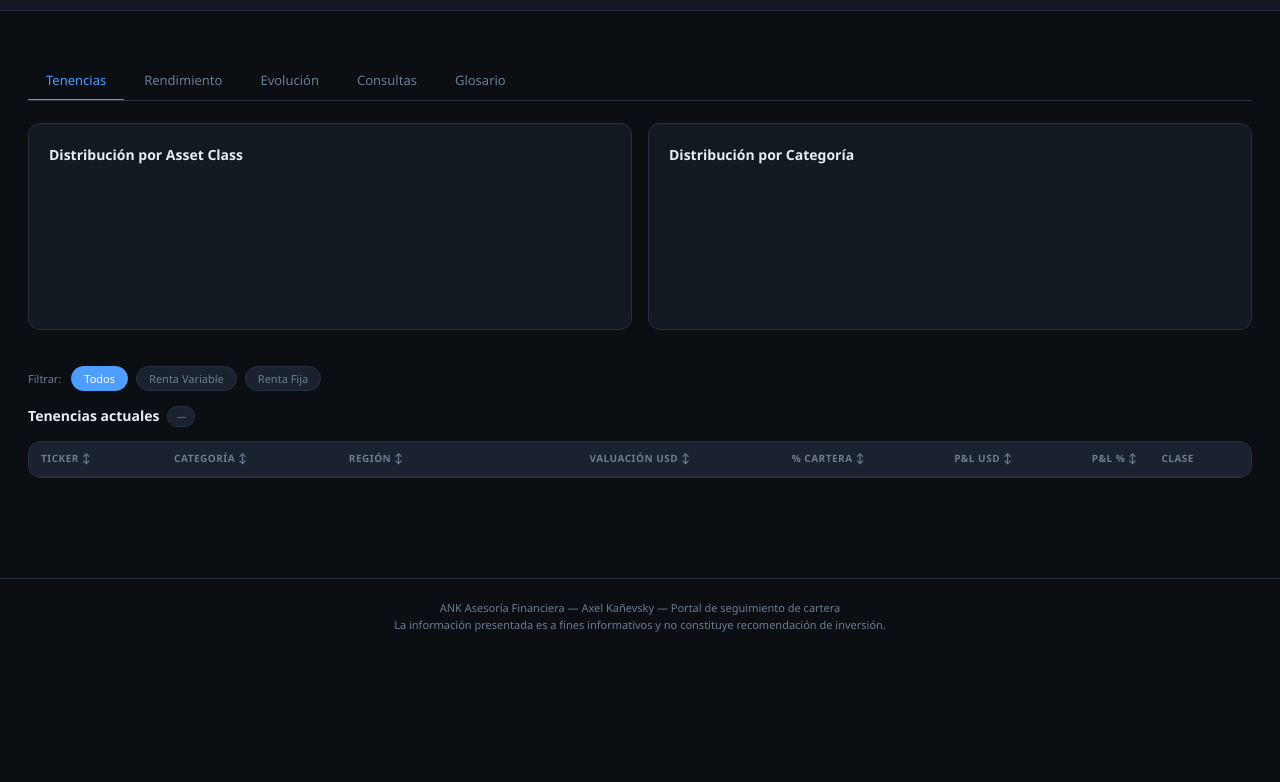
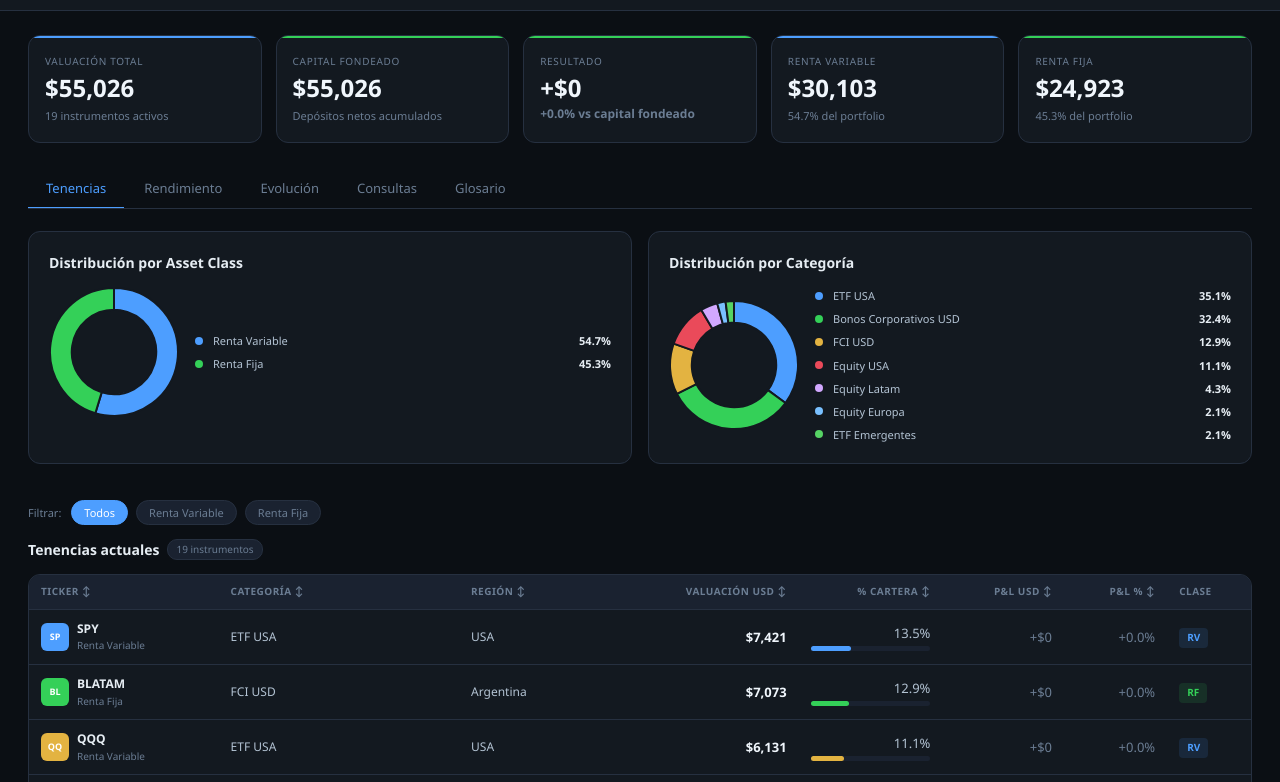
Before and after one commit to axelkanevsky22-boop/ank-portfolio, a plain HTML site: page index.html in a window 1280 px wide. Shown: the part 58-840 px from the top of the page. Before the commit the page ends 800 px from the top, so only its background shows below. Drawn offline with nearby package versions, Linux system fonts and the light colour scheme.

Commit message:
Fix JS syntax errors (stray commas)

```diff
--- a/index.html
+++ b/index.html
@@ -318,6 +318,8 @@
       <option value="rjanowski">Rubén Janowski</option>
       <option value="cartasegna">Agustina Cartasegna</option>
       <option value="gimenez">Guillermo Gimenez</option>
+      <option value="dankoler_sh">Dankoler SH</option>
+      <option value="lkartun">Lucas Kartun</option>
     </select>
     <span class="update-badge">Actualizado: <span id="updDate">—</span></span>
   </div>
@@ -522,7 +524,7 @@
     ],
     cashflows:[{f:"2026-03-23",tipo:"Depósito",m:65183,d:"Foto de cartera al 23/03/2026"}],
     evo:[{d:"2026-03",v:65183}]
-  }
+  },
   sercovich: {
     name:"Leandro Sercovich", broker:"Balanz", updated:"2026-03-18", funded:7643,
     holdings:[
@@ -632,7 +634,6 @@
     cashflows:[{f:"2026-03-18",tipo:"Depósito",m:35155,d:"Foto inicial de cartera al 18/03/2026"}],
     evo:[{d:"2026-03",v:35155}]
   },
-,
   fanuele: {
     name:"Franco Fanuele", broker:"Balanz", updated:"2026-03-23", funded:41850,
     holdings:[
@@ -732,7 +733,6 @@
     cashflows:[{f:"2026-03-23",tipo:"Depósito",m:10787,d:"Foto de cartera al 23/03/2026"}],
     evo:[{d:"2026-03",v:10787}]
   },
-,
   fillippelli: {
     name:"Zoe Fillippelli", broker:"Balanz", updated:"2026-03-23", funded:1592,
     holdings:[
@@ -800,7 +800,6 @@
     cashflows:[{f:"2026-03-23",tipo:"Depósito",m:15078,d:"Foto de cartera al 23/03/2026"}],
     evo:[{d:"2026-03",v:15078}]
   },
-,
   bocos_arias: {
     name:"Lorena Bocos / Alejandro Arias", broker:"Balanz", updated:"2026-03-23", funded:20465,
     holdings:[
@@ -891,8 +890,6 @@
     cashflows:[{f:"2026-03-23",tipo:"Depósito",m:24796,d:"Foto de cartera al 23/03/2026"}],
     evo:[{d:"2026-03",v:24796}]
   },
-
-,
   menendez: {
     name:"Rodrigo Menendez", broker:"Balanz", updated:"2026-03-23", funded:6242,
     holdings:[
@@ -999,6 +996,30 @@
     cashflows:[{f:"2026-03-23",tipo:"Depósito",m:161477,d:"Foto de cartera al 23/03/2026"}],
     evo:[{d:"2026-03",v:161477}]
   },
+
+  dankoler_sh: {
+    name:"Dankoler SH", broker:"Balanz", updated:"2026-03-23", funded:122538,
+    holdings:[
+      {t:"GGAL",  c:"Equity Argentina",    r:"Argentina",ac:"Renta Variable",v:27927,co:27927,st:"open"},
+      {t:"PAMP",  c:"Equity Argentina",    r:"Argentina",ac:"Renta Variable",v:31751,co:31751,st:"open"},
+      {t:"YPFD",  c:"Equity Argentina",    r:"Argentina",ac:"Renta Variable",v:39235,co:39235,st:"open"},
+      {t:"BPOD7", c:"Bonos Soberanos USD", r:"Argentina",ac:"Renta Fija",    v:23625,co:23625,st:"open"},
+    ],
+    cashflows:[{f:"2026-03-23",tipo:"Depósito",m:122538,d:"Foto de cartera al 23/03/2026"}],
+    evo:[{d:"2026-03",v:122538}]
+  },
+
+  lkartun: {
+    name:"Lucas Kartun", broker:"Cocos Capital", updated:"2026-03-23", funded:1788,
+    holdings:[
+      {t:"BABA",c:"Equity China",r:"Emergentes",ac:"Renta Variable",v:455,co:455,st:"open"},
+      {t:"LLY", c:"Equity USA",  r:"USA",        ac:"Renta Variable",v:871,co:871,st:"open"},
+      {t:"NU",  c:"Equity Latam",r:"Emergentes", ac:"Renta Variable",v:462,co:462,st:"open"},
+    ],
+    cashflows:[{f:"2026-03-23",tipo:"Depósito",m:1788,d:"Foto de cartera al 23/03/2026"}],
+    evo:[{d:"2026-03",v:1788}]
+  },
+
 };
 
 /* ──────────────────────────────────────────────────────
```
